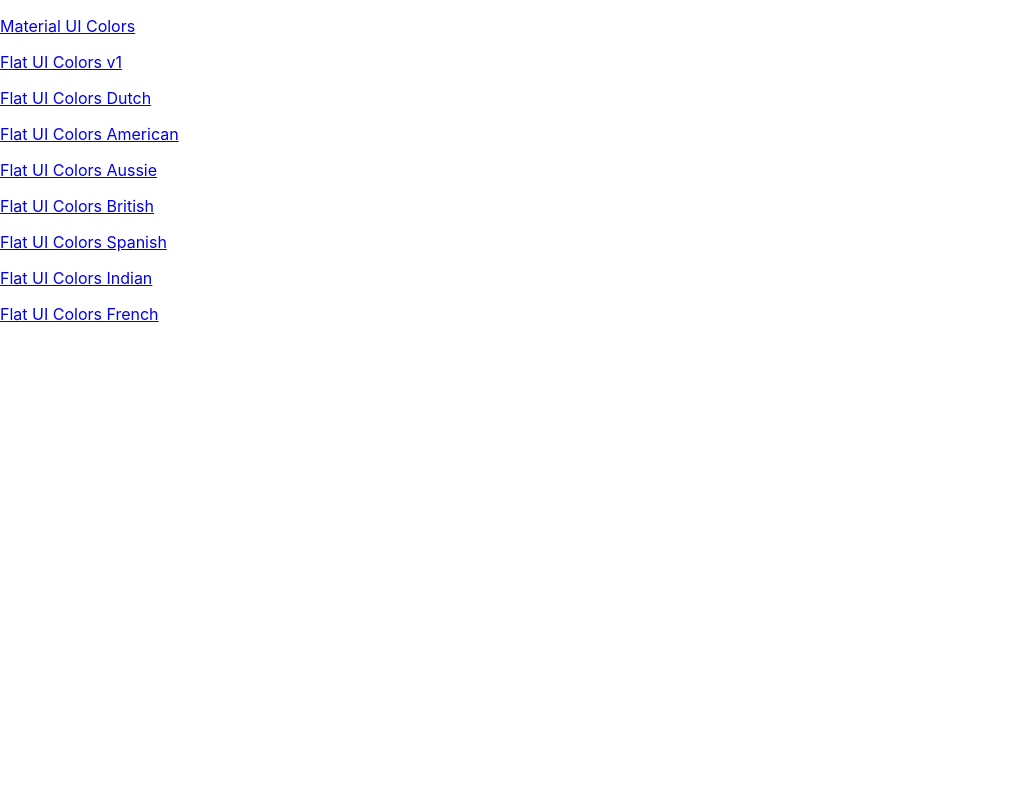
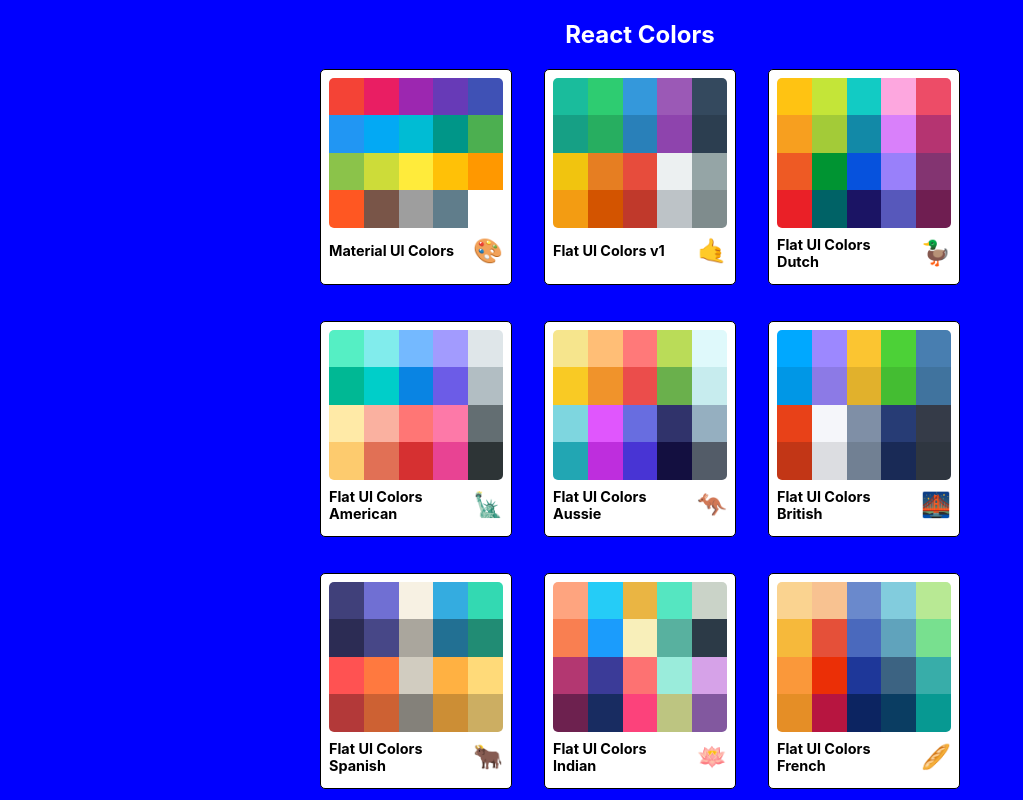
Before and after one commit to AymanStarlight/color-palettes-app, a React (Create React App) app: page / in a window 1280 px wide. Shown: the whole page, without its empty margins (0-1023 px from the left). Built offline with nearby package versions, Linux system fonts and the light colour scheme; the HTML template or start-up script is replaced by a standard one.

Commit message:
Created the MiniPalette Component

```diff
--- /dev/null
+++ b/src/MiniPalette.js
@@ -0,0 +1,25 @@
+import React, { Component } from 'react'
+import './Styles/MiniPalette.css'
+
+export class MiniPalette extends Component {
+    render() {
+        const { paletteName, emoji, colors } = this.props
+        const miniColorPalettes = colors.map(color => (
+            <div className="miniColors" style={{ backgroundColor: color.color }} key={color.name}>
+
+            </div>
+        ))
+        return (
+            <div className="root">
+                <div className="colors">
+                    {miniColorPalettes}
+                </div>
+                <h5 className="title">
+                    {paletteName} <span className="emoji">{emoji}</span>
+                </h5>
+            </div>
+        )
+    }
+}
+
+export default MiniPalette
--- a/src/PaletteList.js
+++ b/src/PaletteList.js
@@ -1,16 +1,24 @@
 import React, { Component } from 'react'
 import { Link } from 'react-router-dom'
+import MiniPalette from './MiniPalette'
+import './Styles/PaletteList.css'
 
 export default class PaletteList extends Component {
     render() {
         const { palettes } = this.props
         return (
-            <div>
-                {palettes.map(palette => (
-                    <p>
-                        <Link to={`/palette/${palette.id}`}>{palette.paletteName}</Link>
-                    </p>
-                ))}
+            <div className='PaletteList'>
+                <div className="container">
+                    <nav className="nav">
+                        <h1>React Colors</h1>
+                    </nav>
+                    <div className="palettes">
+                        {palettes.map(palette => (
+                            <MiniPalette {...palette} />
+                        ))}
+                    </div>
+                </div>
+
             </div>
         )
     }
--- /dev/null
+++ b/src/Styles/MiniPalette.css
@@ -0,0 +1,43 @@
+.root {
+	background-color: white;
+	border: 1px solid black;
+	border-radius: 5px;
+	padding: 0.5rem;
+	position: relative;
+	overflow: hidden;
+	cursor: pointer;
+}
+
+.colors {
+	background-color: white;
+	height: 150px;
+	width: 100%;
+	border-radius: 5px;
+	overflow: hidden;
+}
+
+.title {
+	display: flex;
+	justify-content: space-between;
+	align-items: center;
+	margin: 0;
+	color: black;
+	padding-top: 0.5rem;
+	font-size: 0.9rem;
+	position: relative;
+}
+
+.emoji {
+	font-size: 1.5rem;
+	margin: 0;
+	margin-left: 0.5rem;
+}
+
+.miniColors {
+	height: 25%;
+	width: 20%;
+	display: inline-block;
+	margin: 0 auto;
+	position: relative;
+	margin-bottom: -4px;
+}
--- /dev/null
+++ b/src/Styles/PaletteList.css
@@ -0,0 +1,31 @@
+.PaletteList {
+	background-color: blue;
+	display: flex;
+	justify-content: center;
+	align-items: flex-start;
+	height: 100vh;
+}
+
+.container {
+	width: 50%;
+	display: flex;
+	flex-direction: column;
+	align-items: flex-start;
+	flex-wrap: wrap;
+}
+
+.nav {
+	width: 100%;
+	display: flex;
+	justify-content: center;
+	color: white;
+}
+
+.palettes {
+	box-sizing: border-box;
+	width: 100%;
+	display: grid;
+	grid-template-columns: repeat(3, 30%);
+	grid-gap: 5%;
+	height: 90vh;
+}
--- a/src/seedPalettes.js
+++ b/src/seedPalettes.js
@@ -55,7 +55,7 @@
     {
         paletteName: "Flat UI Colors Dutch",
         id: "flat-ui-colors-dutch",
-        emoji: "🇳🇱",
+        emoji: "🦆",
         colors: [
             { name: "Sunflower", color: "#FFC312" },
             { name: "Energos", color: "#C4E538" },
@@ -82,7 +82,7 @@
     {
         paletteName: "Flat UI Colors American",
         id: "flat-ui-colors-american",
-        emoji: "🇺🇸",
+        emoji: "🗽",
         colors: [
             { name: "LightGreenishBlue", color: "#55efc4" },
             { name: "FadedPoster", color: "#81ecec" },
@@ -109,7 +109,7 @@
     {
         paletteName: "Flat UI Colors Aussie",
         id: "flat-ui-colors-aussie",
-        emoji: "🇦🇺",
+        emoji: "🦘",
         colors: [
             { name: "Beekeeper", color: "#f6e58d" },
             { name: "SpicedNectarine", color: "#ffbe76" },
@@ -136,7 +136,7 @@
     {
         paletteName: "Flat UI Colors British",
         id: "flat-ui-colors-british",
-        emoji: "🇬🇧",
+        emoji: "🌉",
         colors: [
             { name: "ProtossPylon", color: "#00a8ff" },
             { name: "Periwinkle", color: "#9c88ff" },
@@ -163,7 +163,7 @@
     {
         paletteName: "Flat UI Colors Spanish",
         id: "flat-ui-colors-spanish",
-        emoji: "🇪🇸",
+        emoji: "🐂",
         colors: [
             { name: "JacksonsPurple", color: "#40407a" },
             { name: "C64Purple", color: "#706fd3" },
@@ -190,7 +190,7 @@
     {
         paletteName: "Flat UI Colors Indian",
         id: "flat-ui-colors-indian",
-        emoji: "🇮🇳",
+        emoji: "🪷",
         colors: [
             { name: "OrchidOrange", color: "#FEA47F" },
             { name: "SpiroDiscoBall", color: "#25CCF7" },
@@ -217,7 +217,7 @@
     {
         paletteName: "Flat UI Colors French",
         id: "flat-ui-colors-french",
-        emoji: "🇫🇷",
+        emoji: "🥖",
         colors: [
             { name: "FlatFlesh", color: "#fad390" },
             { name: "MelonMelody", color: "#f8c291" },
```
Also changed, not shown: 1 other file (tests, documents, lock files or other folders).
